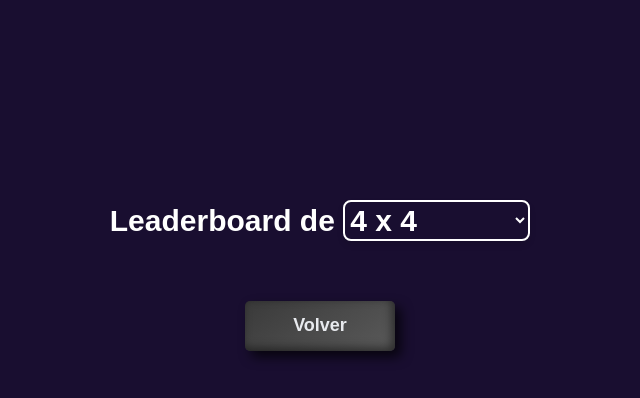
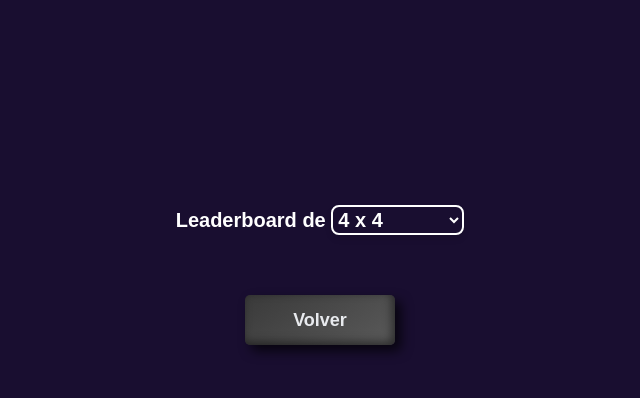
Before and after one commit to Nickdiaz14/Binary-Puzzle, a Flask app: template templates/leaderboards.html in a window 1280 px wide. Shown: the part 135-533 px from the top of the page, without its empty margins (320-960 px from the left). Run offline with Flask 3, Linux system fonts and the light colour scheme; the template is opened without the code that fills it: most values are stand-ins (such as "Sample title", 1, 10 or a date in 2020); some libraries are stand-ins or nearby versions.

Commit message:
Updated file

```diff
--- a/templates/leaderboards.html
+++ b/templates/leaderboards.html
@@ -81,8 +81,8 @@
     </head>
     <body>
         <div style="text-align:center; margin: 20px;">
-            <span id="title" style="font-size: 30px; font-weight: bold; color: #ffffff;">Leaderboard de </span>
-            <select id="matrix-size" style="padding: 1px; font-size: 30px; font-weight: bold; border-radius: 8px; border: 2px solid #ffffff; background-color: #190e30; color: #ffffff; cursor: pointer; box-shadow: 0 4px 6px rgba(0, 0, 0, 0.1);" onchange="reset()">
+            <span id="title" style="font-size: 20px; font-weight: bold; color: #ffffff;">Leaderboard de </span>
+            <select id="matrix-size" style="padding: 1px; font-size: 20px; font-weight: bold; border-radius: 8px; border: 2px solid #ffffff; background-color: #190e30; color: #ffffff; cursor: pointer; box-shadow: 0 4px 6px rgba(0, 0, 0, 0.1);" onchange="reset()">
                 <option value="4" selected>4 x 4</option>
                 <option value="6">6 x 6</option>
                 <option value="8">8 x 8</option>
@@ -90,7 +90,7 @@
                 <option value="Contrareloj">Contrareloj</option>
             </select>
         </div>
-        <div id="leaderboard" style="text-align: center;margin-top: 20px;margin-left: 30px"></div>
+        <div id="leaderboard" style="text-align: center;margin-top: 20px;"></div>
         <button onclick="location.href=`/menu?userID=${localStorage.getItem('userId')}`" class="resolver azulito" style="margin-top: 20px;text-align: center; width: 150px; height: 50px; font-size: 18px;">Volver</button>
         <script>
             // Obtener los datos del leaderboard pasado desde el backend
```
